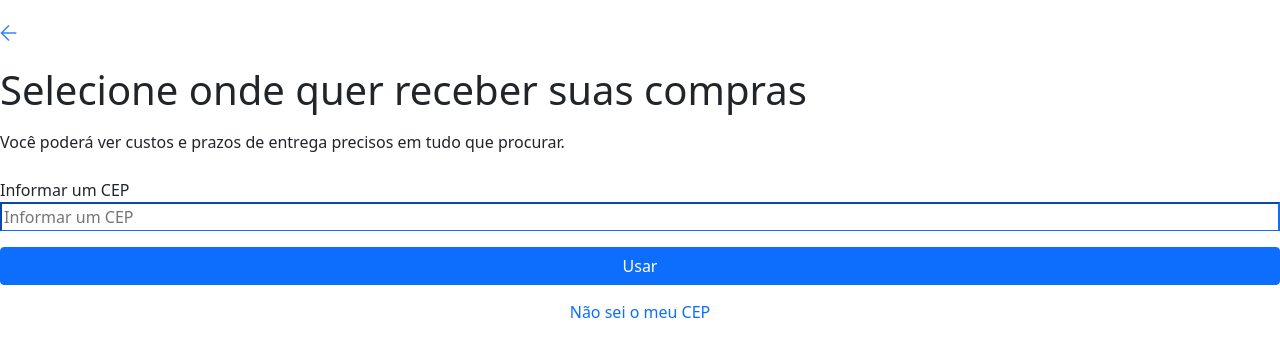
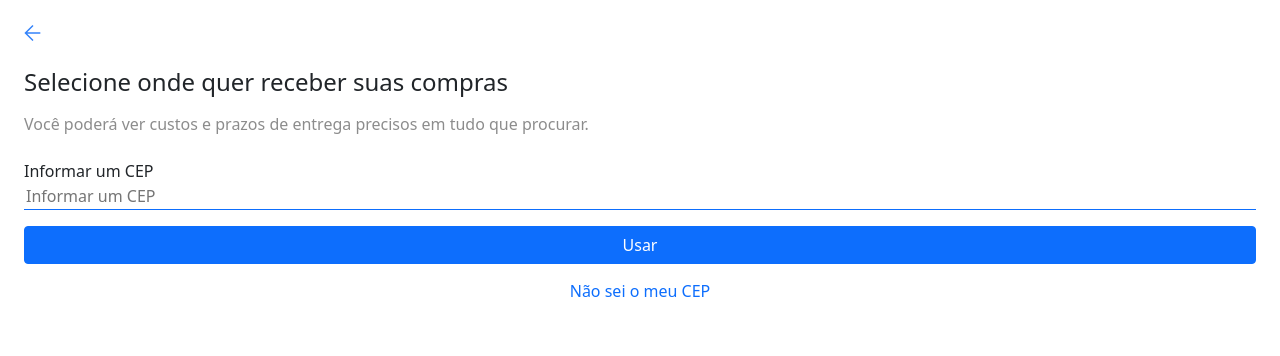
Before and after one commit to sabrina663/Clone-interface-Mercado-livre, a website: page pages/searchCEP.html in a window 1280 px wide. Drawn offline with nearby package versions, Linux system fonts and the light colour scheme.

Commit message:
Modifications to add the cep search page

```diff
--- a/css/estilo.css
+++ b/css/estilo.css
@@ -6,6 +6,34 @@
 .header{
     padding:10px 5px;
 }
+
+.modal-search-cep {
+    margin: 0 24px;
+}
+
+.modal-search-cep input {
+    outline: none;
+    border: none;
+}
+
+.modal-search-cep input:hover::after{
+    content: "Informe um cep";
+}
+
+.modal-header-title {
+    font-weight: 500;
+    font-size: 24px;
+    line-height: 1.3;
+}
+
+.modal-header-subtitle {
+    font-size: 16px;
+    color: #00000073;
+    line-height: 1.38;
+    font-weight: 400;
+    padding: 0 24px;
+}
+
 .flex{
     display: flex;
 }
@@ -19,8 +47,8 @@
     margin-left:10px;
 }/*
 .area-cep{
-    border:1px solid red;
+border:1px solid red;
 } */
-.menu-up{
-    border-bottom:1px solid gray ;
-}
+    .menu-up{
+        border-bottom:1px solid gray ;
+    }
```
Also changed, not shown: index.html (+6 -0 lines).
